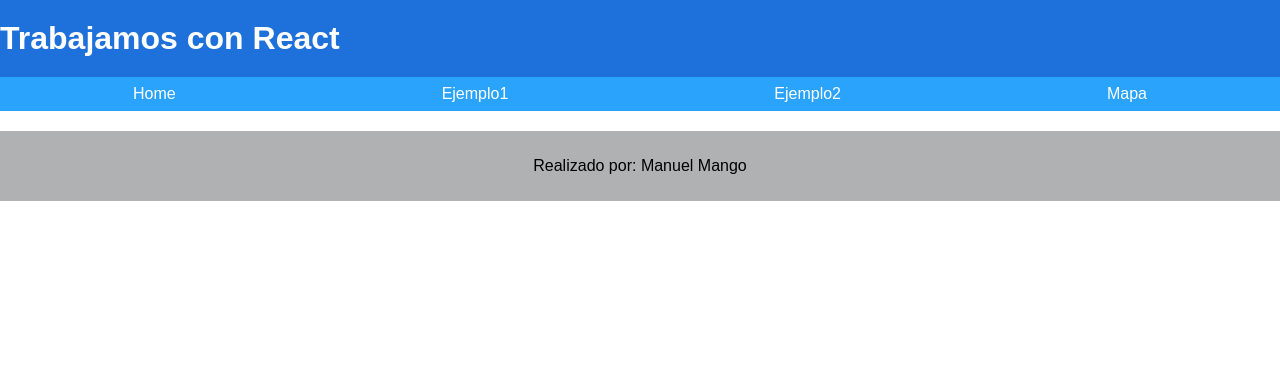
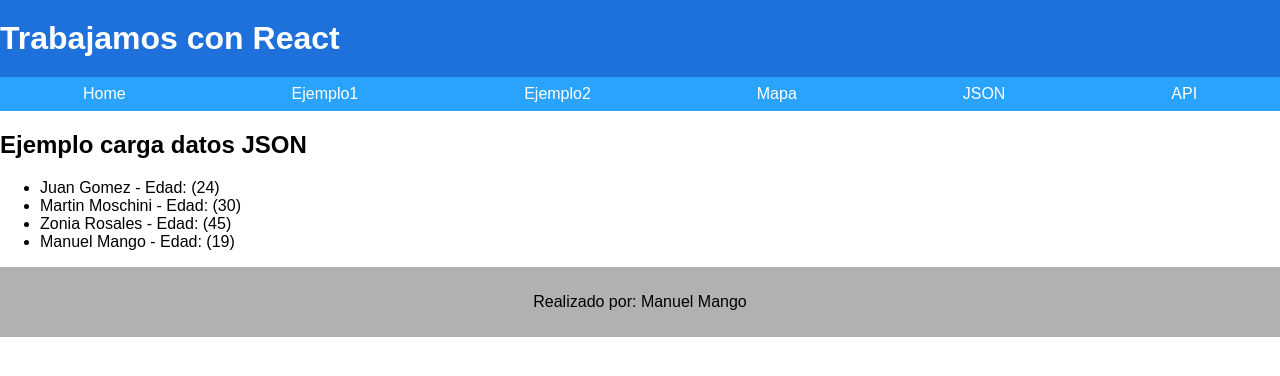
Before and after one commit to manuelmango1/React-Utn, a React (Create React App) app: page /json in a window 1280 px wide. Shown: the top 376 px of the page. Built offline with nearby package versions, Linux system fonts and the light colour scheme.

Commit message:
4to commit

```diff
--- a/src/App.js
+++ b/src/App.js
@@ -9,6 +9,8 @@ import HomePage from './pages/HomePage';
 import Ejemplo1 from "./pages/Ejemplo1"
 import Ejemplo2 from './pages/Ejemplo2';
 import Mapa from './pages/Mapa';
+import Json from './pages/Json';
+import Api from './pages/Api';
 function App() {
     return (
       <div className="App">
@@ -20,6 +22,8 @@ function App() {
               <Route path='/ejemplo1' element={<Ejemplo1/>}></Route>
               <Route path='/ejemplo2' element={<Ejemplo2/>}></Route>
               <Route path='/ejemplo3' element={<Mapa/>}></Route>
+              <Route path='/json' element={<Json/>}></Route>
+              <Route path='/api' element={<Api/>}></Route>
             </Routes>
             </BrowserRouter>
           <Footer/>
--- a/src/Components/Nav.js
+++ b/src/Components/Nav.js
@@ -9,6 +9,8 @@ function Nav(props){
                 <li><Link to="/ejemplo1">Ejemplo1</Link></li>
                 <li><Link to="/ejemplo2">Ejemplo2</Link></li>
                 <li><Link to="/ejemplo3">Mapa</Link></li>
+                <li><Link to="/json">JSON</Link></li>
+                <li><Link to="/api">API</Link></li>
             </ul>
 
         </nav>
--- /dev/null
+++ b/src/css/api.css
@@ -0,0 +1,37 @@
+.personajes{
+    display: flex;
+    flex-wrap: wrap;
+}
+
+.personaje{
+    border: 2px solid black;
+    padding: 10px;
+    border-radius: 5px;
+    margin: 8px;
+    max-width: 300px;
+}
+
+.personaje h4,
+.personaje h6{
+    margin: 0;
+}
+
+.personaje .ficha{
+    display: flex;
+    justify-content: flex-start;
+    margin: 16px 0 0;
+}
+
+.personaje .ficha .foto{
+    max-width: 100px;
+}
+
+.personaje .ficha .datos{
+    margin-left: 16px;
+}
+
+.personaje .ficha .foto img{
+    display: block;
+    width: 100%;
+    border-radius: 8px;
+}
--- /dev/null
+++ b/src/css/mapa.css
@@ -0,0 +1,6 @@
+.mapa{
+    display: flex;
+    flex-direction: column;
+    align-items: center;
+    margin-bottom: 30px;
+}
--- /dev/null
+++ b/src/data/alumnos.json
@@ -0,0 +1,25 @@
+[
+    {
+        "nombre": "Juan",
+        "apellido":"Gomez",
+        "edad": 24
+    },
+    {
+        "nombre": "Martin",
+        "apellido":"Moschini",
+        "edad": 30
+    },
+    {
+        "nombre": "Zonia",
+        "apellido":"Rosales",
+        "edad": 45
+    },
+    {
+        "nombre": "Manuel",
+        "apellido":"Mango",
+        "edad": 19
+    }
+
+
+
+]
--- /dev/null
+++ b/src/pages/Api.js
@@ -0,0 +1,48 @@
+import "../css/api.css"
+
+import { useEffect, useState } from "react";
+
+function Api(props){
+
+    const [cargando, setCargando] = useState(false);
+    const[personajes, setPersonajes] = useState([]);
+
+    useEffect(()=>{
+        const cargarDatos = async() =>{
+            setCargando(true);
+            const res = (await fetch('https://rickandmortyapi.com/api/character')).json();
+            setPersonajes(res.results);
+            setCargando(false)
+        }
+        cargarDatos();
+    }, []);
+
+//fetch > Sirve para traer los datos nativos de JS. Tambien se puede utilizar axios(instalar dependencia)
+
+    return(
+        <>
+        <h2>Datos API</h2>
+    {cargando ? <p>Cargando Datos....</p> :(
+       <div className="personajes">
+
+            <div className="personaje">
+                <h4>personaje</h4>
+                <div className="ficha">
+                <div className="foto">
+                    <img src="https://fakeimg.pl/150x150/a19494/000000?text=FOTO&font=museo" alt="FOTO"/>
+                </div>
+                <div className="datos">
+                    <h6>Especie: Humano o No</h6>
+                    <h6>Vivo: SI o NO</h6>
+                </div>
+            </div>
+
+            </div>
+
+       </div>
+    )} {/*Termina el operador ternario de linea 25 */}
+       </>
+    )
+}
+
+export default Api;
--- /dev/null
+++ b/src/pages/Json.js
@@ -0,0 +1,17 @@
+import react from "react";
+import alumnos from "../data/alumnos.json"
+
+function Json(props){
+    return(
+        <div>
+            <h2>Ejemplo carga datos JSON</h2>
+            <ul>
+                {alumnos.map(alumno =>(
+                    <li>{alumno.nombre} {alumno.apellido} - Edad: ({alumno.edad})</li>
+                ))}
+            </ul>
+        </div>
+    )
+}
+
+export default Json;
--- a/src/pages/Mapa.js
+++ b/src/pages/Mapa.js
@@ -1,10 +1,12 @@
 import react from "react";
-
+import "../css/mapa.css"
 function Mapa(props){
     return(
-        <div>
+        <div className="mapa">
             <h2>Ubicacion</h2>
-
+            <iframe src="https://www.google.com/maps/embed?pb=!1m18!1m12!1m3!1d51998.59163080658!2d-60.923938296982236!3d-35.456973550767856!2m3!1f0!2f0!3f0!3m2!1i1024!2i768!4f13.1!3m3!1m2!1s0x95bf0deaa538bdeb%3A0x9d21f4202189f16c!2s9%20de%20Julio%2C%20Provincia%20de%20Buenos%20Aires!5e0!3m2!1ses-419!2sar!4v1699877449221!5m2!1ses-419!2sar"
+            style={{ width:600, height:450, border:0,allowfullscreen:"", loading:"lazy", referrerpolicy:"no-referrer-when-downgrade"}} >
+            </iframe>
         </div>
     )
 }
```
